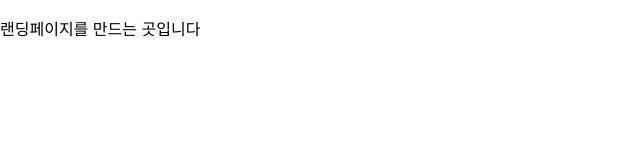
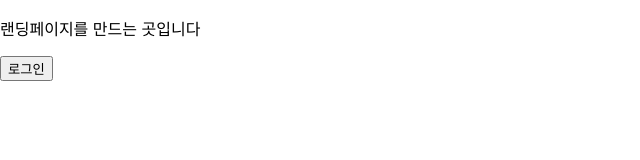
Before and after one commit to sue6e2/MOIDA, a React (Create React App) app: page / in a window 1280 px wide. Shown: the top 160 px of the page, without its empty margins (0-640 px from the left). Built offline with nearby package versions, Linux system fonts and the light colour scheme.

Commit message:
MOIDA-5 랜딩페이지 버튼 구현

```diff
--- a/src/Page/LandingPage/LandingPage.jsx
+++ b/src/Page/LandingPage/LandingPage.jsx
@@ -6,6 +6,7 @@ class LandingPage extends Component {
         return (
             <div className="LandingPage">
                 <p>랜딩페이지를 만드는 곳입니다</p>
+                <button onClick={() => { window.location.href = "/SignIn" }}>로그인</button>
             </div>
         );
     }
```
